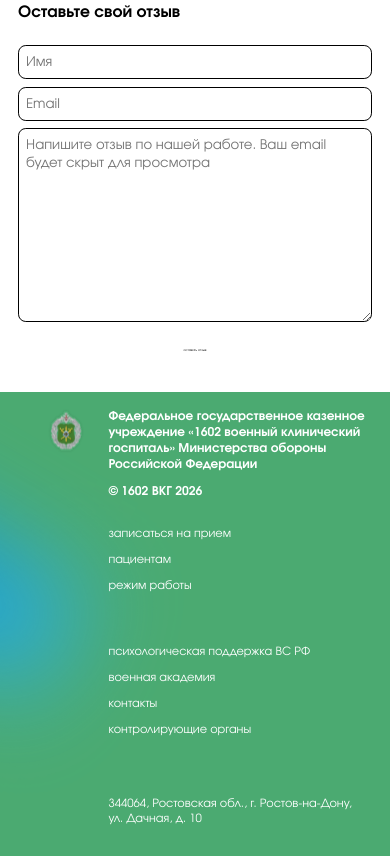
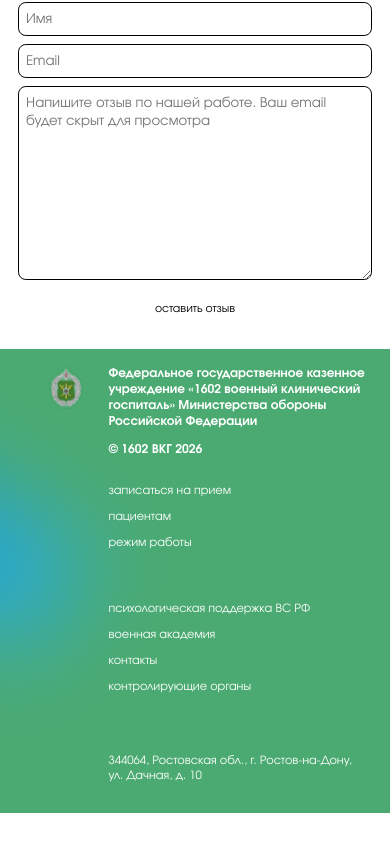
Before and after one commit to jestyrn-del/Hospital-website, a React (Vite) app: page / in a window 390 px wide. Shown: the part 3797-4653 px from the top of the page. After the commit the page ends 4610 px from the top, so only its background shows below. Built offline with nearby package versions, Linux system fonts and the light colour scheme.

Commit message:
Fix: add style adaptation for common button

```diff
--- a/src/styles/global.css
+++ b/src/styles/global.css
@@ -157,4 +157,14 @@ button:focus-visible, a:focus-visible, input:focus-visible, textarea:focus-visib
         flex-direction: column;
         gap: 4px;
     }
+
+    .button {
+        font-size: 2.8vw;
+        padding: 0.8vh 1.4vw;
+
+        width: 52vw;
+        height: 4vh;
+
+        border-radius: 2vh;
+    }
 }
```
